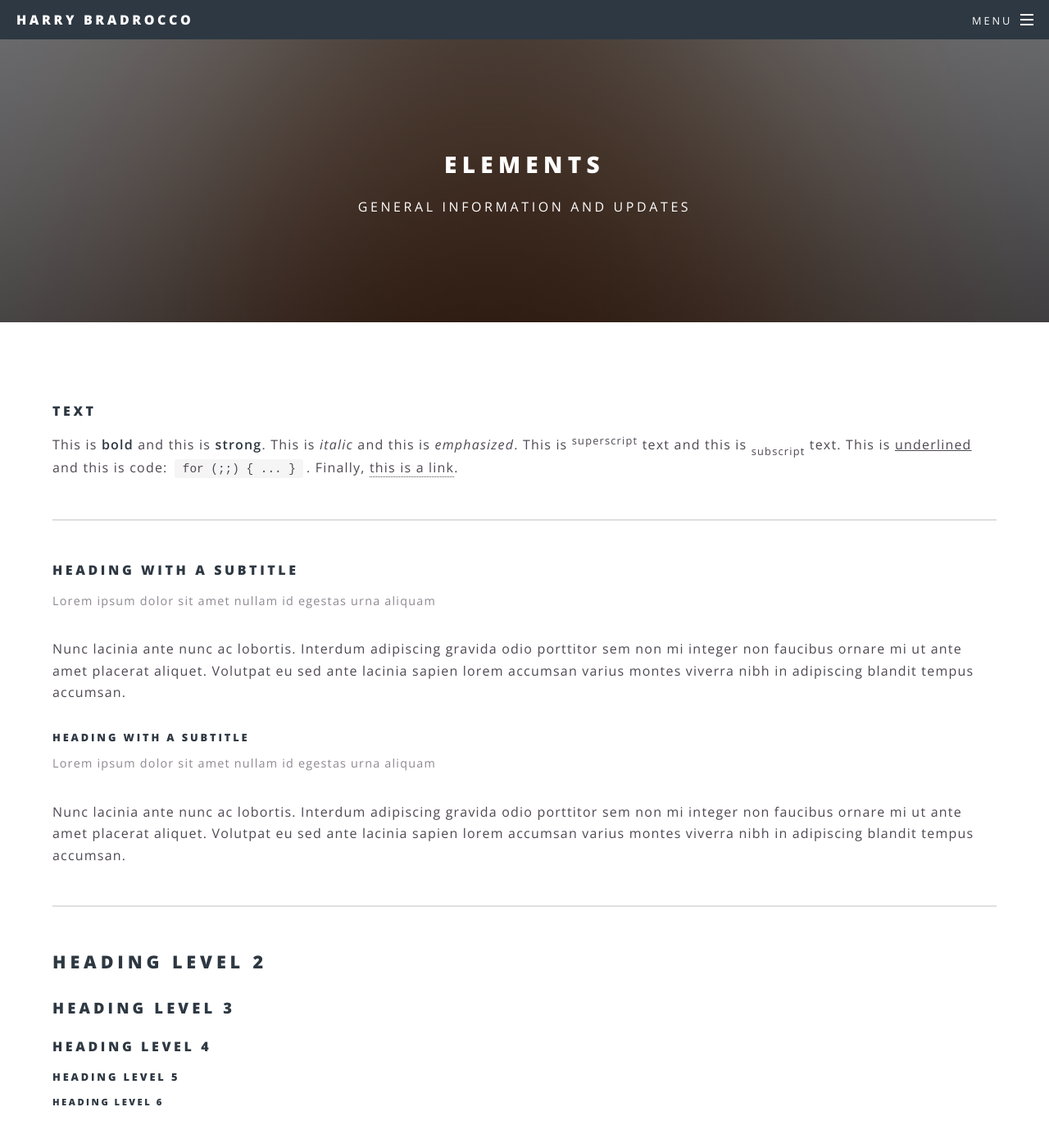
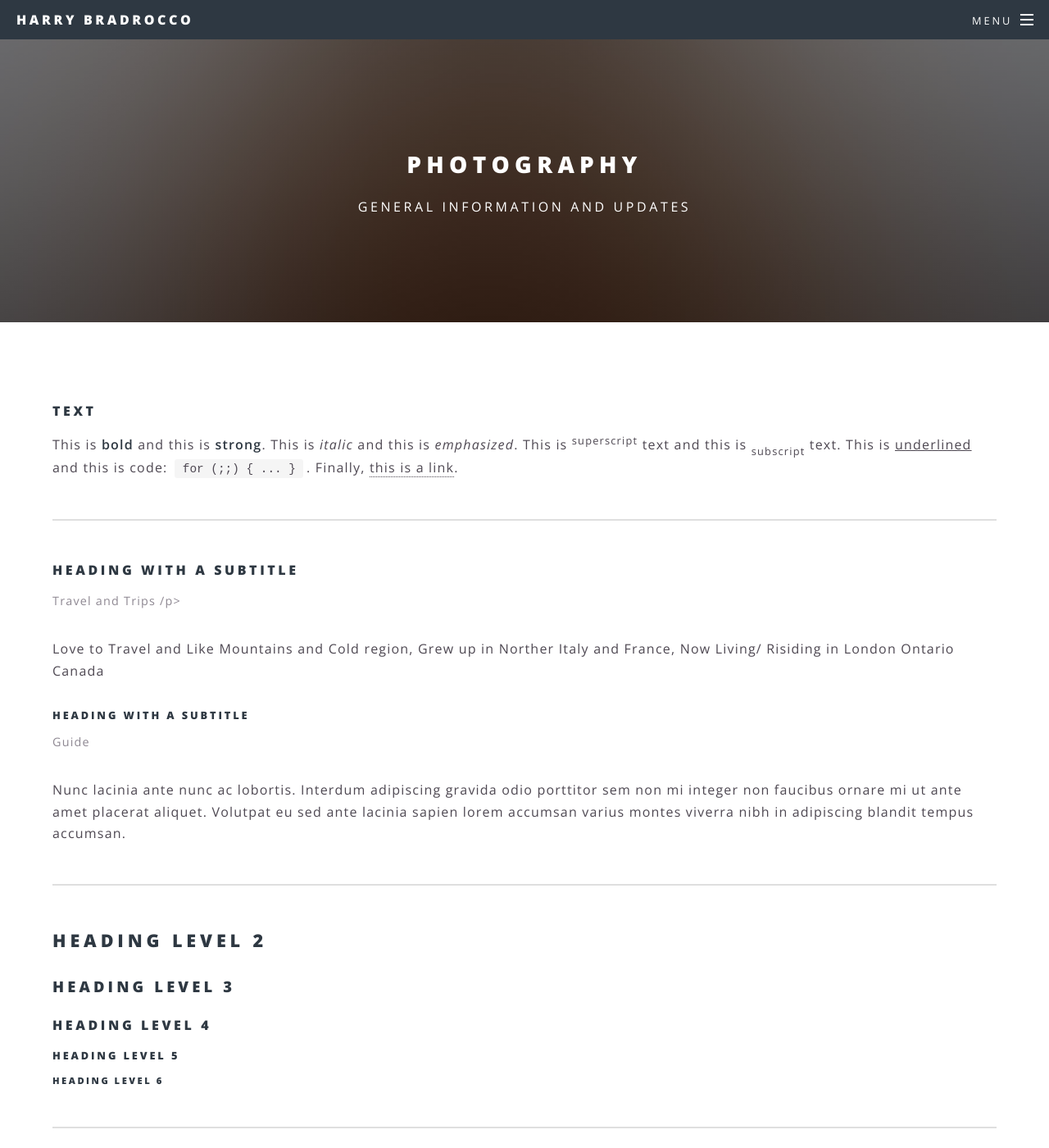
Before and after one commit to Harrybradrocco/Harrybradrocco.github.io, a Jekyll site: the page built from elements.html, in a window 1280 px wide and 1400 px high. Shown: the whole window at 82% size. Built offline with Jekyll 4.4.1, drawn with Linux system fonts in a browser that asks for light colours.

Commit message:
Update elements.html

```diff
--- a/elements.html
+++ b/elements.html
@@ -1,6 +1,6 @@
 ---
 layout: page
-title: Elements
+title: Photography
 ---
 			<section>
 				<h4>Text</h4>
@@ -10,12 +10,12 @@ title: Elements
 				<hr />
 				<header>
 					<h4>Heading with a Subtitle</h4>
-					<p>Lorem ipsum dolor sit amet nullam id egestas urna aliquam</p>
+					<p>Travel and Trips /p>
 				</header>
-				<p>Nunc lacinia ante nunc ac lobortis. Interdum adipiscing gravida odio porttitor sem non mi integer non faucibus ornare mi ut ante amet placerat aliquet. Volutpat eu sed ante lacinia sapien lorem accumsan varius montes viverra nibh in adipiscing blandit tempus accumsan.</p>
+				<p>Love to Travel and Like Mountains and Cold region, Grew up in Norther Italy and France, Now Living/ Risiding in London Ontario Canada </p>
 				<header>
 					<h5>Heading with a Subtitle</h5>
-					<p>Lorem ipsum dolor sit amet nullam id egestas urna aliquam</p>
+					<p>Guide</p>
 				</header>
 				<p>Nunc lacinia ante nunc ac lobortis. Interdum adipiscing gravida odio porttitor sem non mi integer non faucibus ornare mi ut ante amet placerat aliquet. Volutpat eu sed ante lacinia sapien lorem accumsan varius montes viverra nibh in adipiscing blandit tempus accumsan.</p>
 				<hr />
```
